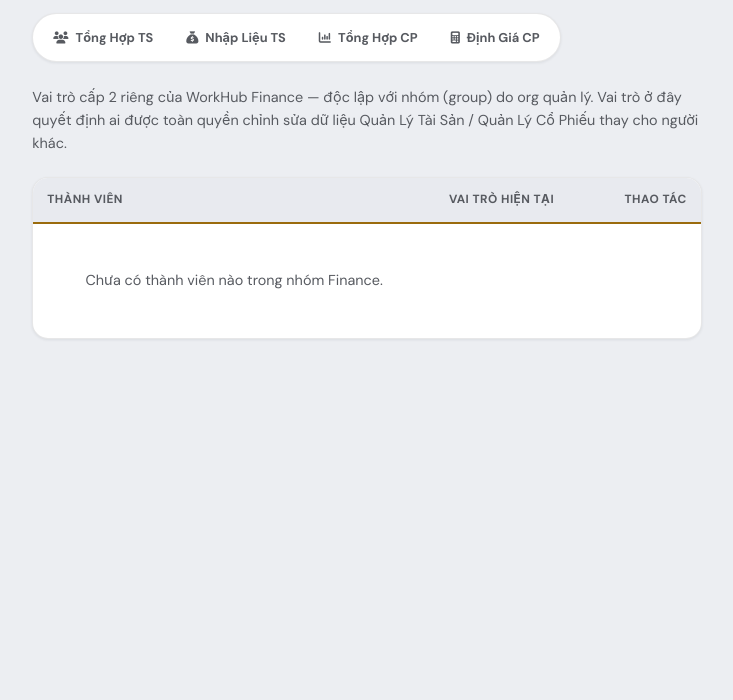
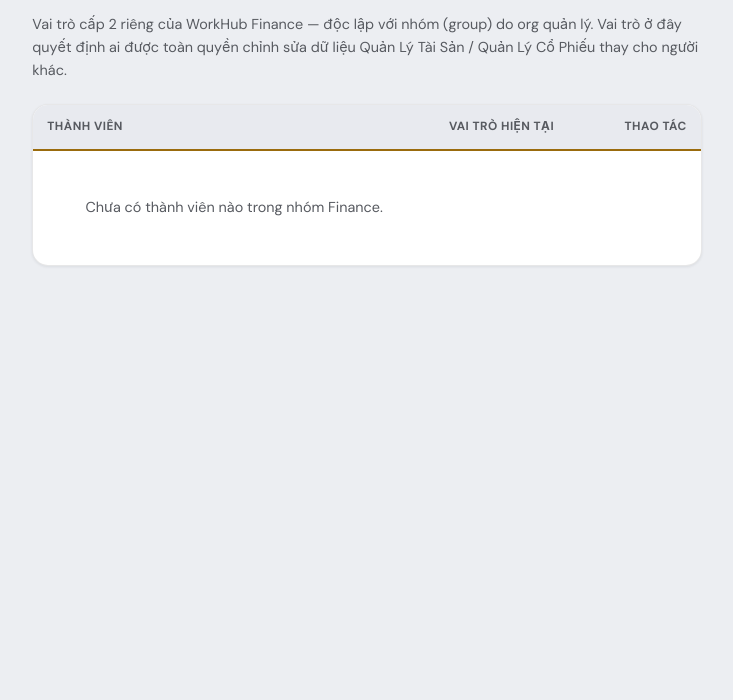
Before and after one commit to MtamVP/WorkHub-Fin, a plain HTML site: page roles/index.html in a window 1280 px wide. Shown: the part 100-800 px from the top of the page, without its empty margins (273-1006 px from the left). Drawn offline with nearby package versions, Linux system fonts and the light colour scheme; no server answers; a web font is replaced by a local one.

Commit message:
Remove fin-tool-nav from roles page — role management isn't an asset-management tool
Phân Quyền is a standalone platform-level page (already its own item in the
outer WorkHub sidebar, independent of "Quản Lý Tài Sản"). Showing the 4-tool
nav strip on this page visually re-coupled it to the asset/stock tool
cluster, which is exactly what moving it out of that cluster was meant to
avoid.

```diff
--- a/roles/index.html
+++ b/roles/index.html
@@ -48,13 +48,6 @@
                 </button>
             </div>
         </div>
-
-        <nav class="fin-tool-nav">
-            <a href="/mastersheet/"><i class="fa-solid fa-users"></i> Tổng Hợp TS</a>
-            <a href="/mastersheet/assets/"><i class="fa-solid fa-sack-dollar"></i> Nhập Liệu TS</a>
-            <a href="/stocksheet/"><i class="fa-solid fa-chart-column"></i> Tổng Hợp CP</a>
-            <a href="/stocksheet/autosheet/"><i class="fa-solid fa-calculator"></i> Định Giá CP</a>
-        </nav>
 
         <p class="roles-intro">
             Vai trò cấp 2 riêng của WorkHub Finance — độc lập với nhóm (group) do org quản lý. Vai trò ở đây quyết định
```
